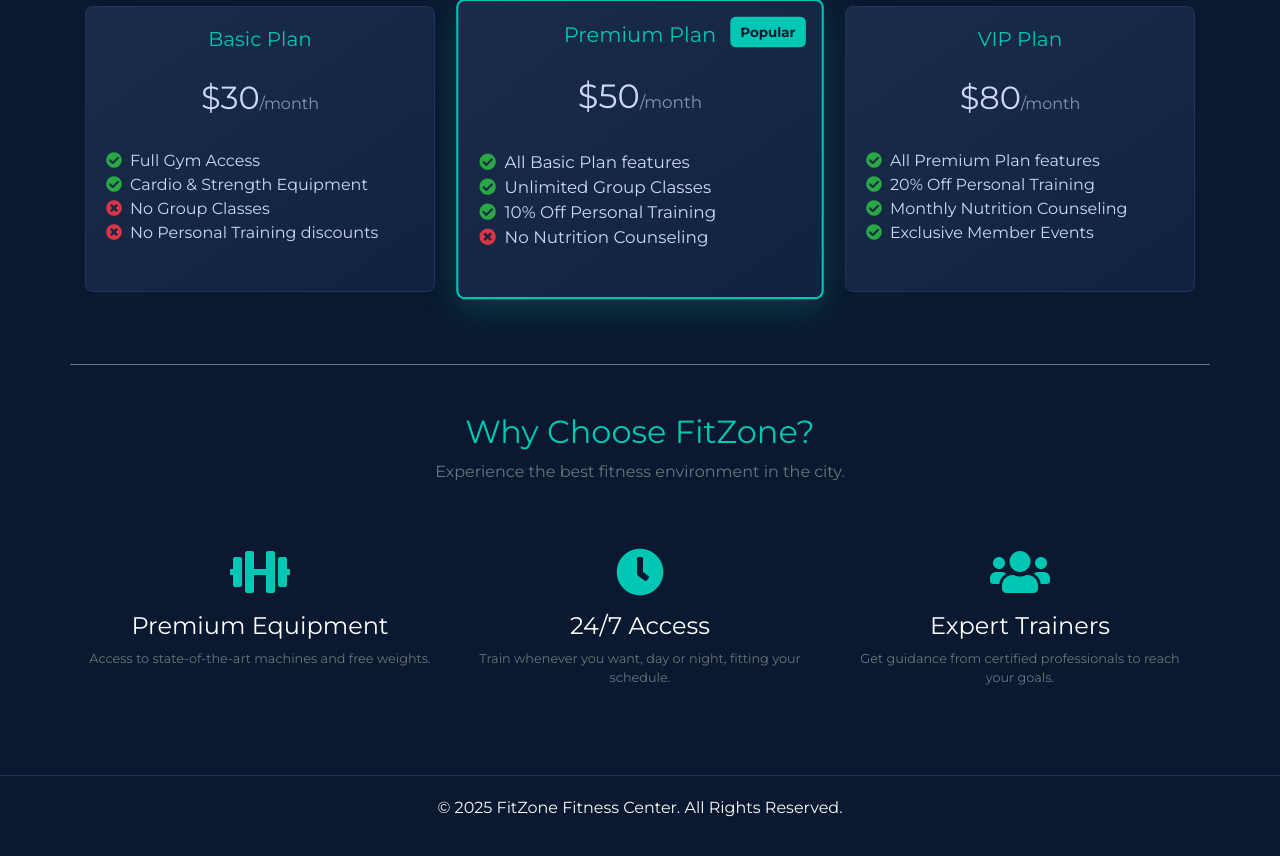
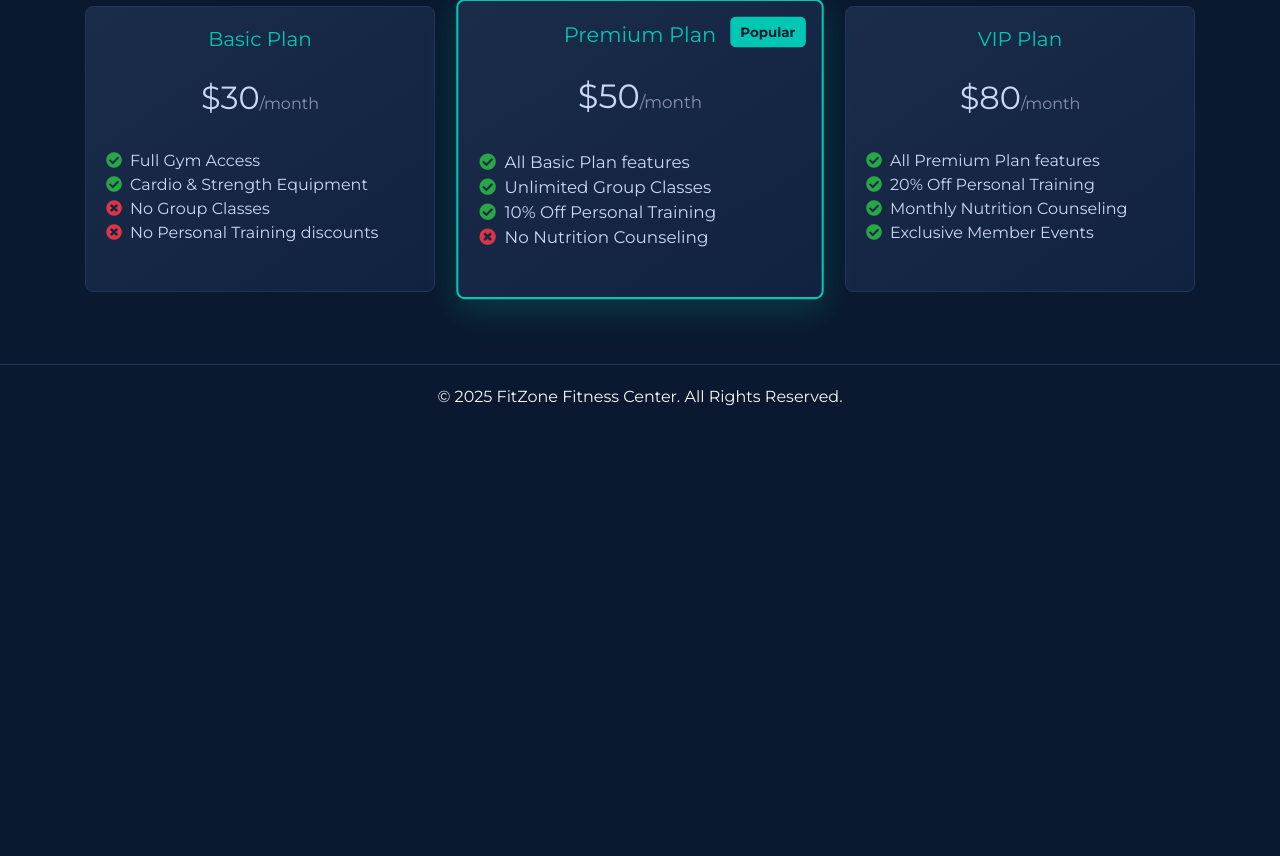
Before and after one commit to HimashaWeerasekara02/fitzone, a PHP site: page /membership.php in a window 1280 px wide. Shown: the part 243-1099 px from the top of the page. After the commit the page ends 649 px from the top, so only its background shows below. Run offline with PHP 8.4, Linux system fonts and the light colour scheme; data comes from the database, SQL or seed files in the repository; some libraries are stand-ins or nearby versions.

Commit message:
style: Remove redundant 'Why Choose FitZone' section from membership page

```diff
--- a/membership.php
+++ b/membership.php
@@ -39,28 +39,7 @@ $result = $conn->query("SELECT * FROM memberships ORDER BY price ASC");
         <?php endif; ?>
     </div>
 
-    <!-- Why Choose FitZone Section -->
-    <div class="row mt-5 pt-5 border-top border-secondary">
-        <div class="col-12 text-center mb-5">
-            <h2 style="color: #00c7b3;">Why Choose FitZone?</h2>
-            <p class="text-muted">Experience the best fitness environment in the city.</p>
-        </div>
-        <div class="col-md-4 text-center mb-4">
-            <i class="fas fa-dumbbell fa-3x mb-3" style="color: #00c7b3;"></i>
-            <h4 class="text-white">Premium Equipment</h4>
-            <p class="text-muted small">Access to state-of-the-art machines and free weights.</p>
-        </div>
-        <div class="col-md-4 text-center mb-4">
-            <i class="fas fa-clock fa-3x mb-3" style="color: #00c7b3;"></i>
-            <h4 class="text-white">24/7 Access</h4>
-            <p class="text-muted small">Train whenever you want, day or night, fitting your schedule.</p>
-        </div>
-        <div class="col-md-4 text-center mb-4">
-            <i class="fas fa-users fa-3x mb-3" style="color: #00c7b3;"></i>
-            <h4 class="text-white">Expert Trainers</h4>
-            <p class="text-muted small">Get guidance from certified professionals to reach your goals.</p>
-        </div>
-    </div>
+
 </div>
 
 <?php include 'includes/footer.php'; ?>
```
